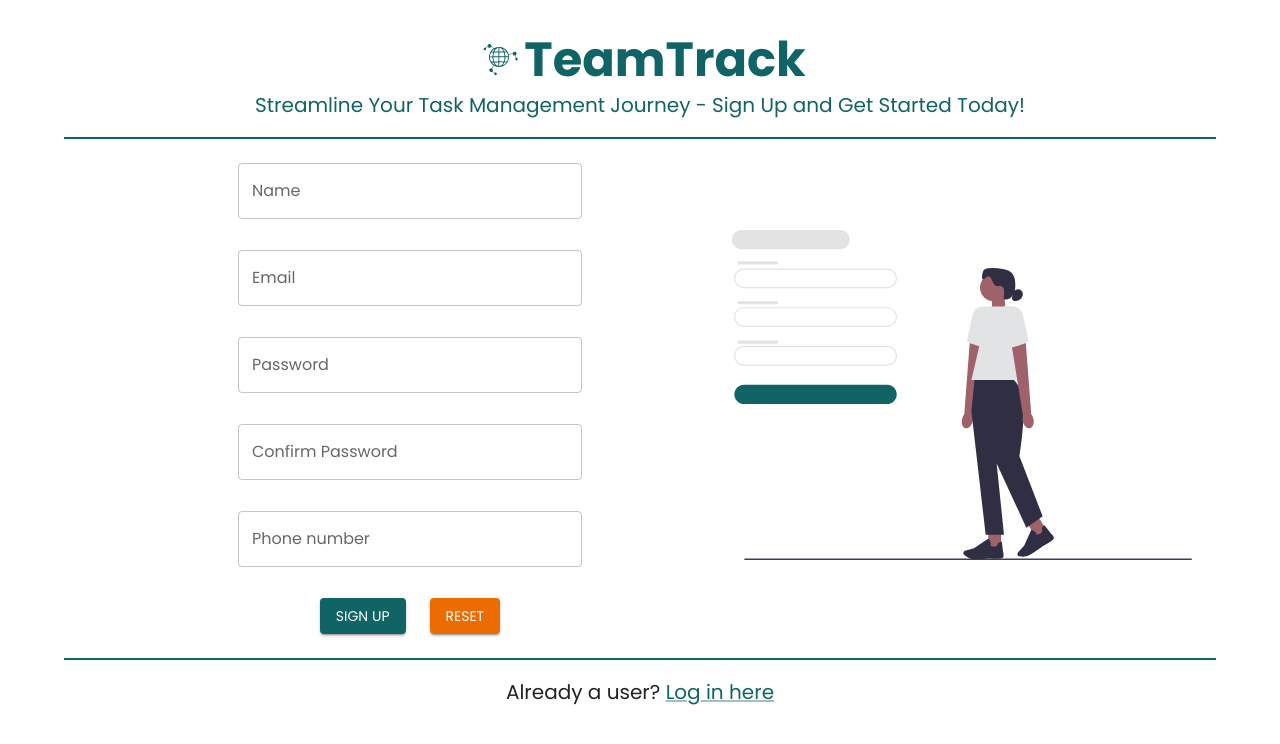
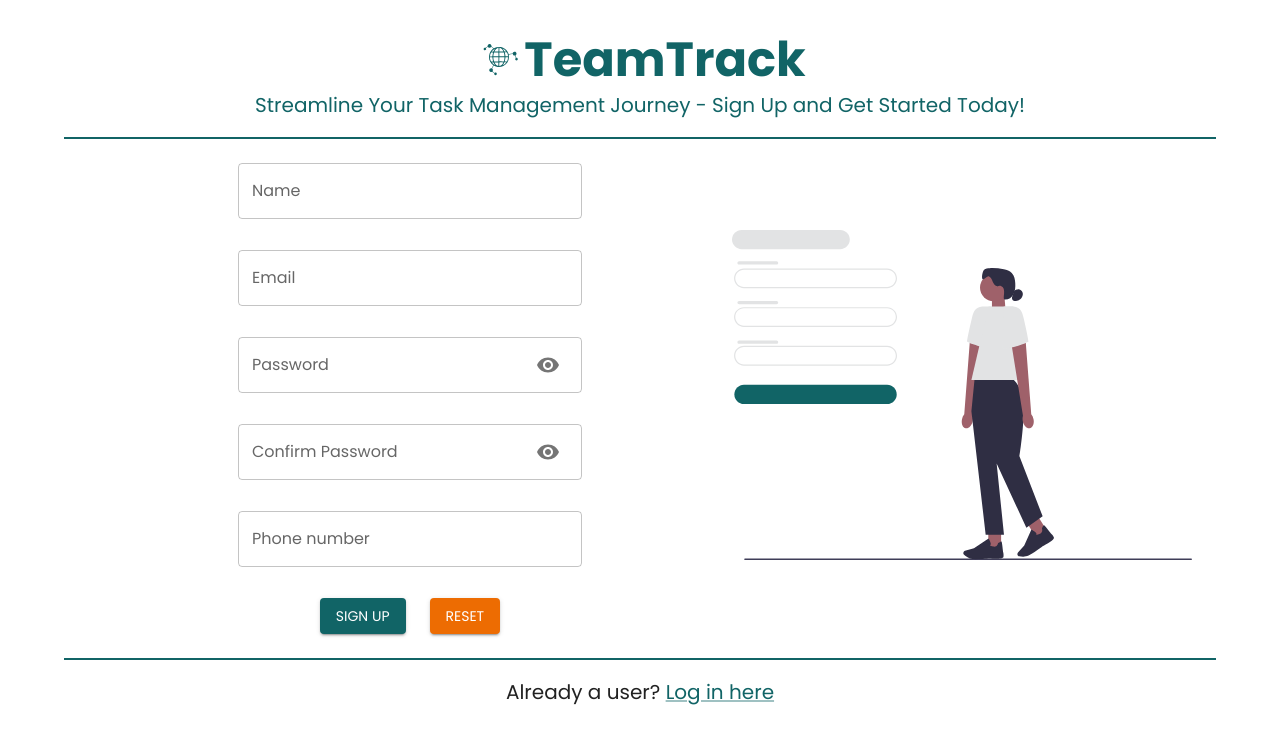
Before and after one commit to VatsalDave2102/team-track, a React (Vite) app: page /signup in a window 1280 px wide. Shown: the top 744 px of the page. Built offline with nearby package versions, Linux system fonts and the light colour scheme; no server answers.

Commit message:
Page refresh fix,add password visibility toggler

```diff
--- a/src/modules/auth/components/LoginForm.tsx
+++ b/src/modules/auth/components/LoginForm.tsx
@@ -1,11 +1,12 @@
 import { Form, Formik } from "formik";
 import * as Yup from "yup";
-import { Box, Button, Stack } from "@mui/material";
+import { Box, Button, IconButton, InputAdornment, Stack } from "@mui/material";
 import { LoginUserValues } from "../../../utils/types";
 import { useAppDispatch } from "../../../app/hooks";
 import { useNavigate } from "react-router-dom";
 import { login } from "../../../app/auth/authServices";
-import { Suspense, lazy } from "react";
+import { Suspense, lazy, useState } from "react";
+import { Visibility, VisibilityOff } from "@mui/icons-material";
 
 // dynamically importing input field
 const InputField = lazy(() => import("../../common/components/InputField"));
@@ -30,9 +31,19 @@ const validationSchema = Yup.object({
 });
 
 const LoginForm = () => {
+  const [showPassword, setShowPassword] = useState(false);
   const dispatch = useAppDispatch();
   const navigate = useNavigate();
 
+  const handleClickShowPassword = () => {
+    setShowPassword((show) => !show);
+  };
+
+  const handleMouseDownPassword = (
+    event: React.MouseEvent<HTMLButtonElement>
+  ) => {
+    event.preventDefault();
+  };
   // form submit handler
   const handleSubmit = async (values: typeof initialValues) => {
     const { email, password } = values;
@@ -54,15 +65,30 @@ const LoginForm = () => {
         >
           {(formikProps) => {
             return (
-              <Form>
-                <Stack spacing={1} sx={{ alignItems: { xs: "center" } }}>
+              <Form style={{ display: "flex", justifyContent: "center" }}>
+                <Stack spacing={1} sx={{ alignItems: { xs: "center" } }}  width={344}>
                   {/* Email field */}
                   <InputField name="email" label="Email" type="email" />
                   {/* Password field */}
                   <InputField
                     name="password"
                     label="Password"
-                    type="password"
+                    type={showPassword ? "text" : "password"}
+                    InputProps={{
+                      endAdornment: (
+                        <InputAdornment
+                          aria-label="toggle-password-visibilty"
+                          position="end"
+                        >
+                          <IconButton
+                            onClick={handleClickShowPassword}
+                            onMouseDown={handleMouseDownPassword}
+                          >
+                            {showPassword ? <VisibilityOff /> : <Visibility />}
+                          </IconButton>
+                        </InputAdornment>
+                      ),
+                    }}
                   />
                   {/* Login and reset button */}
                   <Stack direction={"row"} spacing={3}>
--- a/src/modules/auth/components/SignUpForm.tsx
+++ b/src/modules/auth/components/SignUpForm.tsx
@@ -1,11 +1,12 @@
 import { Form, Formik } from "formik";
 import * as Yup from "yup";
-import { Box, Button, Stack } from "@mui/material";
+import { Box, Button, IconButton, InputAdornment, Stack } from "@mui/material";
 import { SignUpUserValues } from "../../../utils/types";
 import { useAppDispatch } from "../../../app/hooks";
 import { useNavigate } from "react-router-dom";
 import { signup } from "../../../app/auth/authServices";
-import { Suspense, lazy } from "react";
+import { Suspense, lazy, useState } from "react";
+import { Visibility, VisibilityOff } from "@mui/icons-material";
 
 // dynamically importing input field
 const InputField = lazy(() => import("../../common/components/InputField"));
@@ -49,8 +50,24 @@ const validationSchema = Yup.object({
 });
 
 const SignUpForm = () => {
+  const [showPassword, setShowPassword] = useState(false);
+  const [showConfirmPassword, setShowConfirmPassword] = useState(false);
   const dispatch = useAppDispatch();
   const navigate = useNavigate();
+
+  const handleClickShowPassword = () => {
+    setShowPassword((show) => !show);
+  };
+
+  const handleClickShowConfirmPassword = () => {
+    setShowConfirmPassword((show) => !show);
+  };
+
+  const handleMouseDownPassword = (
+    event: React.MouseEvent<HTMLButtonElement>
+  ) => {
+    event.preventDefault();
+  };
 
   // form submit handler
   const handleSumbit = async (values: typeof initialValues) => {
@@ -73,8 +90,12 @@ const SignUpForm = () => {
         >
           {(formikProps) => {
             return (
-              <Form>
-                <Stack spacing={1} sx={{ alignItems: { xs: "center" } }}>
+              <Form style={{ display: "flex", justifyContent: "center" }}>
+                <Stack
+                  spacing={1}
+                  sx={{ alignItems: { xs: "center" } }}
+                  width={344}
+                >
                   {/* Name field */}
                   <InputField name="name" label="Name" type="text" />
 
@@ -85,14 +106,48 @@ const SignUpForm = () => {
                   <InputField
                     name="password"
                     label="Password"
-                    type="password"
+                    type={showPassword ? "text" : "password"}
+                    InputProps={{
+                      endAdornment: (
+                        <InputAdornment
+                          aria-label="toggle-password-visibilty"
+                          position="end"
+                        >
+                          <IconButton
+                            onClick={handleClickShowPassword}
+                            onMouseDown={handleMouseDownPassword}
+                          >
+                            {showPassword ? <VisibilityOff /> : <Visibility />}
+                          </IconButton>
+                        </InputAdornment>
+                      ),
+                    }}
                   />
 
                   {/* Confirm field passoword */}
                   <InputField
                     name="confirmPassword"
                     label="Confirm Password"
-                    type="password"
+                    type={showConfirmPassword ? "text" : "password"}
+                    InputProps={{
+                      endAdornment: (
+                        <InputAdornment
+                          aria-label="toggle-password-visibilty"
+                          position="end"
+                        >
+                          <IconButton
+                            onClick={handleClickShowConfirmPassword}
+                            onMouseDown={handleMouseDownPassword}
+                          >
+                            {showConfirmPassword ? (
+                              <VisibilityOff />
+                            ) : (
+                              <Visibility />
+                            )}
+                          </IconButton>
+                        </InputAdornment>
+                      ),
+                    }}
                   />
 
                   {/* Phone number field */}
--- a/src/modules/auth/pages/Login.tsx
+++ b/src/modules/auth/pages/Login.tsx
@@ -87,7 +87,7 @@ const Login = () => {
             </Grid>
           </Grid>
           <Typography variant="h6" mt={2} textAlign={"center"}>
-            New user?
+            New user?{" "}
             <Link component={RouterLink} color="primary.main" to="/signup">
               Sign up here
             </Link>
```
Also changed, not shown: 1 other file (tests, documents, lock files or other folders).
